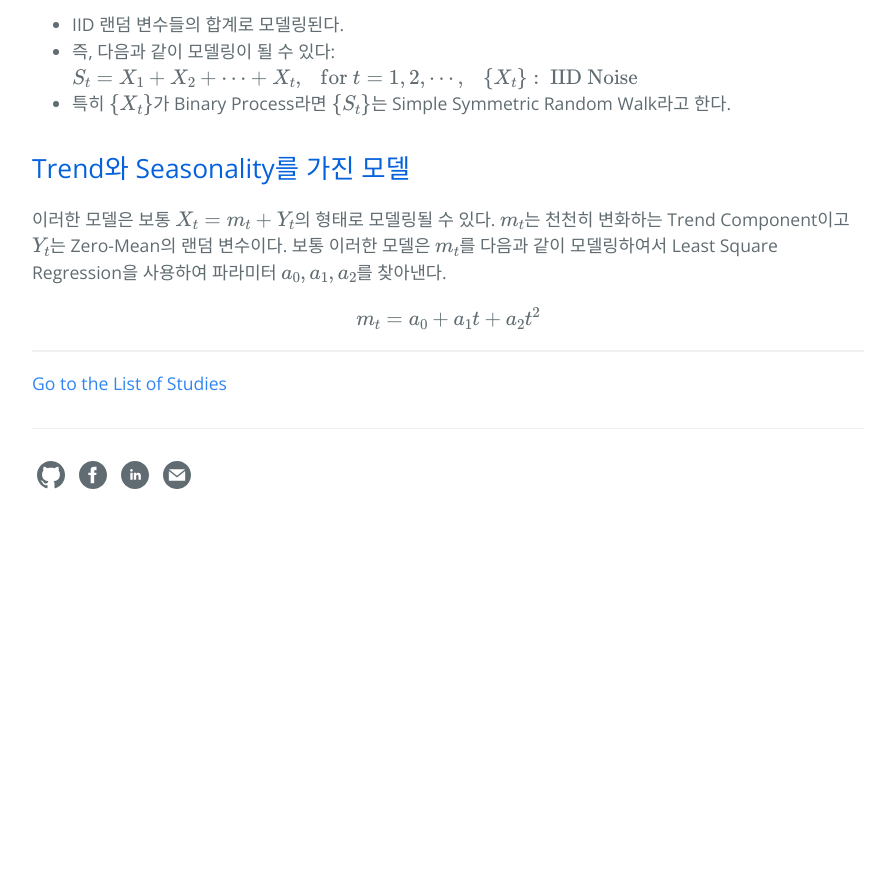
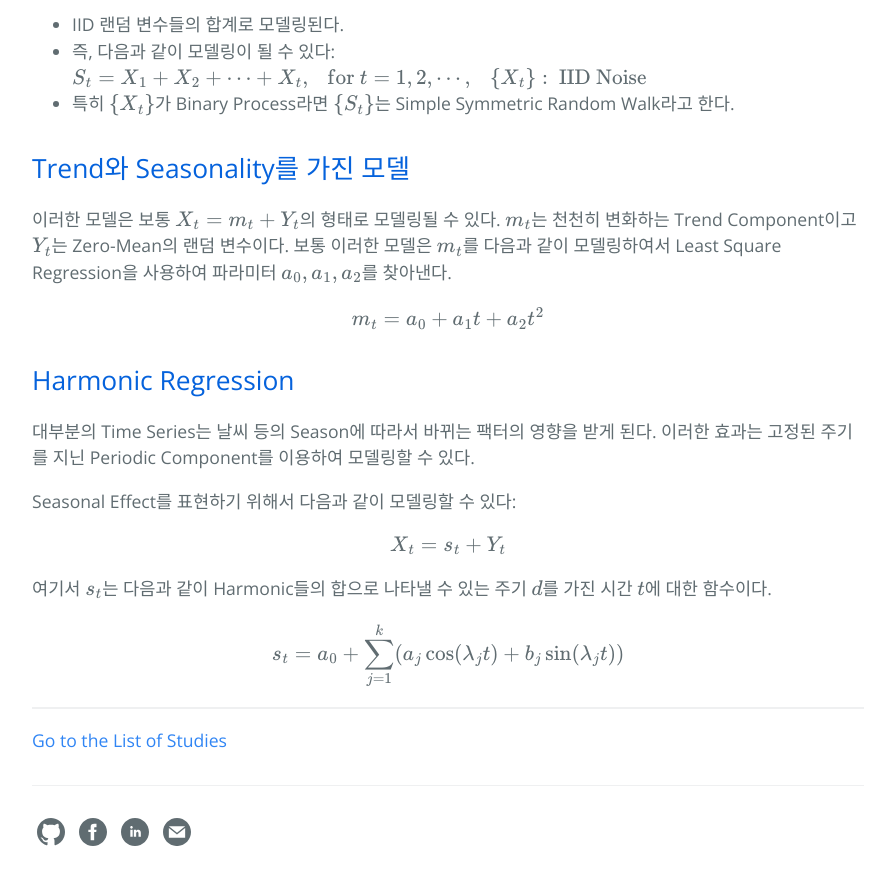
Before and after one commit to hcnoh/hcnoh.github.io, a Jekyll site: the page built from _posts/2019-02-02-time-series-analysis-ch01.md, in a window 1280 px wide and 900 px high, scrolled down 1246 px. Shown: the top 885 px of the window, without its empty margins (192-1087 px from the left). Built offline with Jekyll 4.4.1, drawn with Linux system fonts in a browser that asks for light colours; formulas are drawn with MathJax 3; comment, search, counter and statistics services are not loaded; before the commit the page ends 1789 px from its top, so only the background shows below that.

Commit message:
Update 2019-02-02-time-series-analysis-ch01.md

```diff
--- a/_posts/2019-02-02-time-series-analysis-ch01.md
+++ b/_posts/2019-02-02-time-series-analysis-ch01.md
@@ -39,3 +39,14 @@ Random Walk:
 이러한 모델은 보통 $$X_t = m_t + Y_t$$의 형태로 모델링될 수 있다. $$m_t$$는 천천히 변화하는 Trend Component이고 $$Y_t$$는 Zero-Mean의 랜덤 변수이다. 보통 이러한 모델은 $$m_t$$를 다음과 같이 모델링하여서 Least Square Regression을 사용하여 파라미터 $$a_0, a_1, a_2$$를 찾아낸다.
 
 $$m_t = a_0 + a_1t + a_2t^2$$
+
+## Harmonic Regression
+대부분의 Time Series는 날씨 등의 Season에 따라서 바뀌는 팩터의 영향을 받게 된다. 이러한 효과는 고정된 주기를 지닌 Periodic Component를 이용하여 모델링할 수 있다.
+
+Seasonal Effect를 표현하기 위해서 다음과 같이 모델링할 수 있다:
+
+$$X_t = s_t + Y_t$$
+
+여기서 $$s_t$$는 다음과 같이 Harmonic들의 합으로 나타낼 수 있는 주기 $$d$$를 가진 시간 $$t$$에 대한 함수이다.
+
+$$s_t = a_0 + \sum_{j=1}^k(a_j \cos(\lambda_j t) + b_j \sin(\lambda_j t))$$
```
